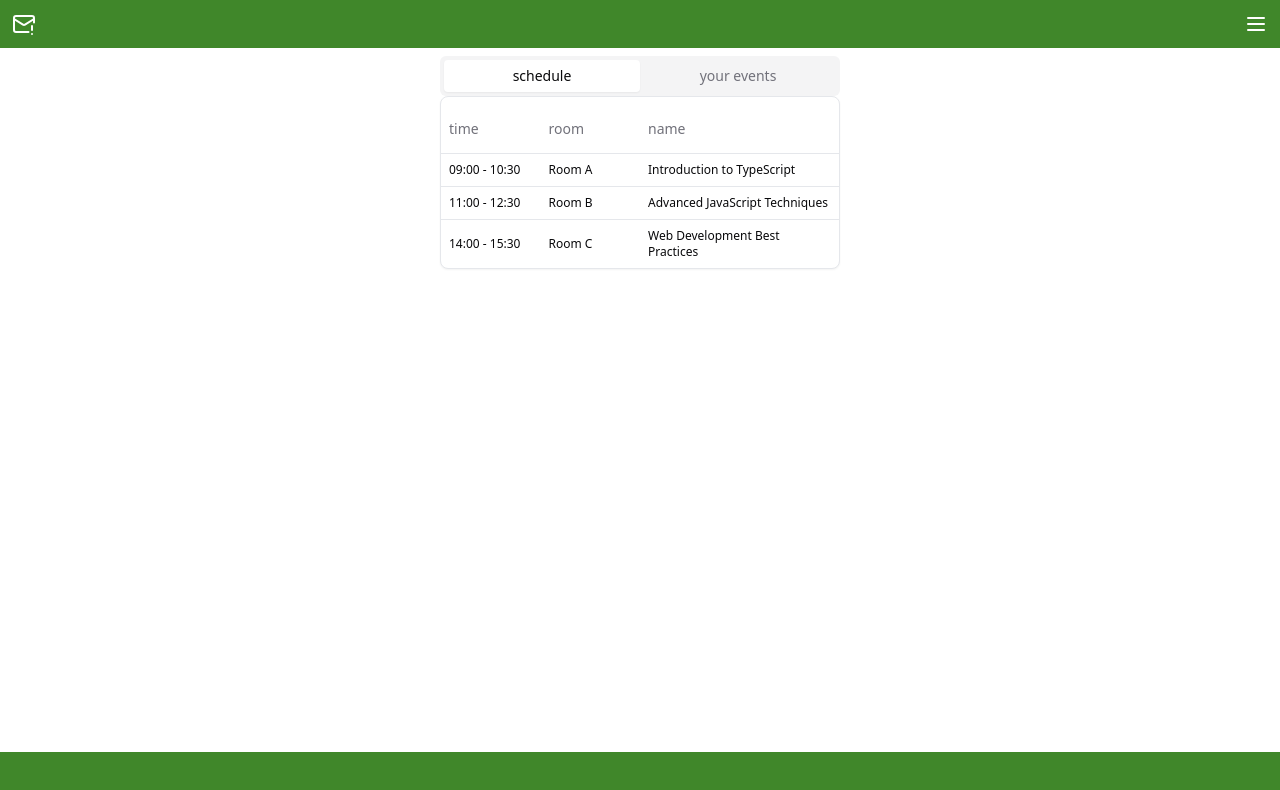
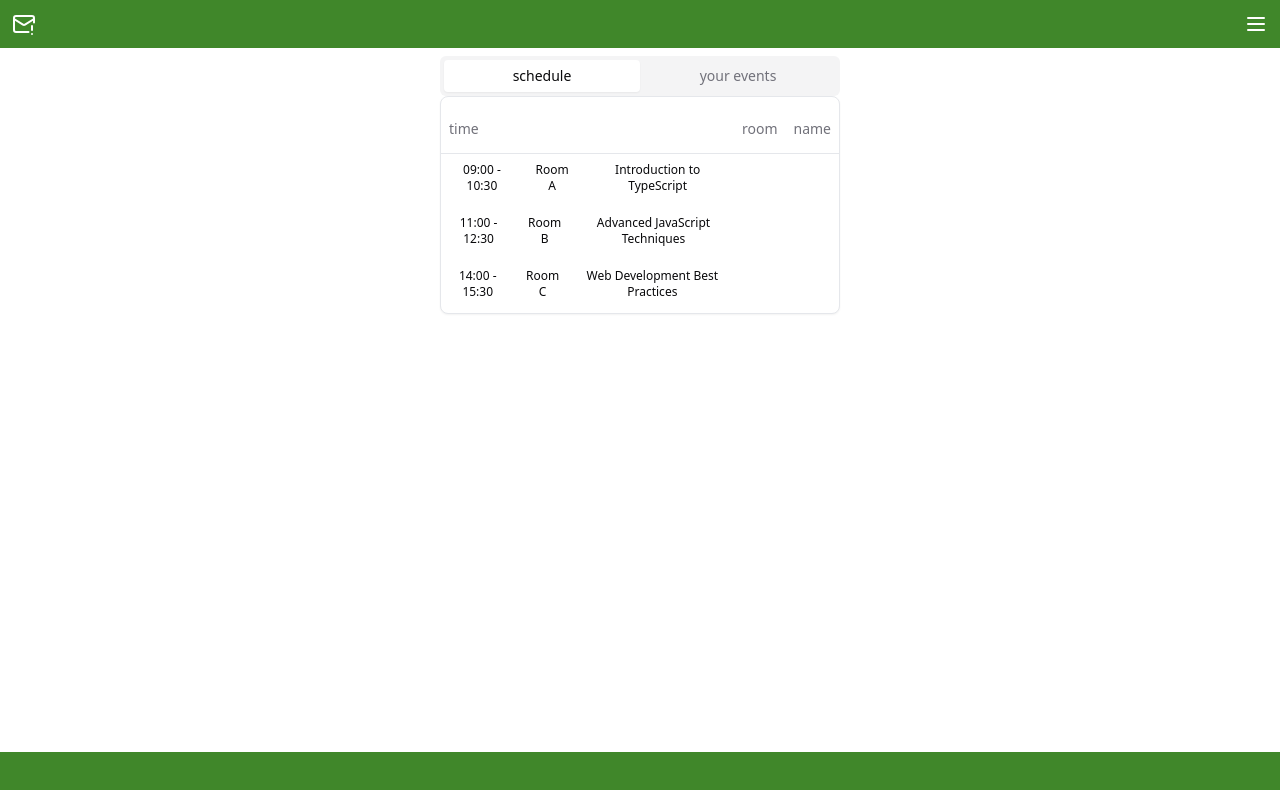
Before and after one commit to jakub-lesniewski/conf-handler-client, a React (Vite) app: page /conference in a window 1280 px wide. Shown: the top 790 px of the page. Built offline with nearby package versions, Linux system fonts and the light colour scheme.

Commit message:
initial setup

```diff
--- /dev/null
+++ b/src/components/ui/dialog.tsx
@@ -0,0 +1,120 @@
+import * as React from "react"
+import * as DialogPrimitive from "@radix-ui/react-dialog"
+import { X } from "lucide-react"
+
+import { cn } from "@/lib/utils"
+
+const Dialog = DialogPrimitive.Root
+
+const DialogTrigger = DialogPrimitive.Trigger
+
+const DialogPortal = DialogPrimitive.Portal
+
+const DialogClose = DialogPrimitive.Close
+
+const DialogOverlay = React.forwardRef<
+  React.ElementRef<typeof DialogPrimitive.Overlay>,
+  React.ComponentPropsWithoutRef<typeof DialogPrimitive.Overlay>
+>(({ className, ...props }, ref) => (
+  <DialogPrimitive.Overlay
+    ref={ref}
+    className={cn(
+      "fixed inset-0 z-50 bg-black/80  data-[state=open]:animate-in data-[state=closed]:animate-out data-[state=closed]:fade-out-0 data-[state=open]:fade-in-0",
+      className
+    )}
+    {...props}
+  />
+))
+DialogOverlay.displayName = DialogPrimitive.Overlay.displayName
+
+const DialogContent = React.forwardRef<
+  React.ElementRef<typeof DialogPrimitive.Content>,
+  React.ComponentPropsWithoutRef<typeof DialogPrimitive.Content>
+>(({ className, children, ...props }, ref) => (
+  <DialogPortal>
+    <DialogOverlay />
+    <DialogPrimitive.Content
+      ref={ref}
+      className={cn(
+        "fixed left-[50%] top-[50%] z-50 grid w-full max-w-lg translate-x-[-50%] translate-y-[-50%] gap-4 border bg-background p-6 shadow-lg duration-200 data-[state=open]:animate-in data-[state=closed]:animate-out data-[state=closed]:fade-out-0 data-[state=open]:fade-in-0 data-[state=closed]:zoom-out-95 data-[state=open]:zoom-in-95 data-[state=closed]:slide-out-to-left-1/2 data-[state=closed]:slide-out-to-top-[48%] data-[state=open]:slide-in-from-left-1/2 data-[state=open]:slide-in-from-top-[48%] sm:rounded-lg",
+        className
+      )}
+      {...props}
+    >
+      {children}
+      <DialogPrimitive.Close className="absolute right-4 top-4 rounded-sm opacity-70 ring-offset-background transition-opacity hover:opacity-100 focus:outline-none focus:ring-2 focus:ring-ring focus:ring-offset-2 disabled:pointer-events-none data-[state=open]:bg-accent data-[state=open]:text-muted-foreground">
+        <X className="h-4 w-4" />
+        <span className="sr-only">Close</span>
+      </DialogPrimitive.Close>
+    </DialogPrimitive.Content>
+  </DialogPortal>
+))
+DialogContent.displayName = DialogPrimitive.Content.displayName
+
+const DialogHeader = ({
+  className,
+  ...props
+}: React.HTMLAttributes<HTMLDivElement>) => (
+  <div
+    className={cn(
+      "flex flex-col space-y-1.5 text-center sm:text-left",
+      className
+    )}
+    {...props}
+  />
+)
+DialogHeader.displayName = "DialogHeader"
+
+const DialogFooter = ({
+  className,
+  ...props
+}: React.HTMLAttributes<HTMLDivElement>) => (
+  <div
+    className={cn(
+      "flex flex-col-reverse sm:flex-row sm:justify-end sm:space-x-2",
+      className
+    )}
+    {...props}
+  />
+)
+DialogFooter.displayName = "DialogFooter"
+
+const DialogTitle = React.forwardRef<
+  React.ElementRef<typeof DialogPrimitive.Title>,
+  React.ComponentPropsWithoutRef<typeof DialogPrimitive.Title>
+>(({ className, ...props }, ref) => (
+  <DialogPrimitive.Title
+    ref={ref}
+    className={cn(
+      "text-lg font-semibold leading-none tracking-tight",
+      className
+    )}
+    {...props}
+  />
+))
+DialogTitle.displayName = DialogPrimitive.Title.displayName
+
+const DialogDescription = React.forwardRef<
+  React.ElementRef<typeof DialogPrimitive.Description>,
+  React.ComponentPropsWithoutRef<typeof DialogPrimitive.Description>
+>(({ className, ...props }, ref) => (
+  <DialogPrimitive.Description
+    ref={ref}
+    className={cn("text-sm text-muted-foreground", className)}
+    {...props}
+  />
+))
+DialogDescription.displayName = DialogPrimitive.Description.displayName
+
+export {
+  Dialog,
+  DialogPortal,
+  DialogOverlay,
+  DialogClose,
+  DialogTrigger,
+  DialogContent,
+  DialogHeader,
+  DialogFooter,
+  DialogTitle,
+  DialogDescription,
+}
--- a/src/pages/(logged-in)/conference/conference.tsx
+++ b/src/pages/(logged-in)/conference/conference.tsx
@@ -1,6 +1,15 @@
 import { Card } from "@/components/ui/card";
 import { Tabs, TabsContent, TabsList, TabsTrigger } from "@/components/ui/tabs";
 import { Table, TableBody, TableCell, TableHead, TableHeader, TableRow } from "@/components/ui/table";
+import {
+  Dialog,
+  DialogContent,
+  DialogDescription,
+  DialogHeader,
+  DialogTitle,
+  DialogTrigger,
+} from "@/components/ui/dialog";
+
 import { Session } from "./session";
 import { Event } from "./event";
 
@@ -71,16 +80,18 @@
       </TabsList>
       <Card>
         <TabsContent value="schedule">
-          <Table className="table-fixed">
+          <Table className="">
             <TableHeader>
               <TableRow>
-                <TableHead className="w-1/4">time</TableHead>
-                <TableHead className="w-1/4">room</TableHead>
-                <TableHead className="w-1/2">name</TableHead>
+                <TableHead>time</TableHead>
+                <TableHead>room</TableHead>
+                <TableHead>name</TableHead>
               </TableRow>
             </TableHeader>
             <TableBody>
               {sessions.map((session) => (
+                <Dialog>
+                  <DialogTrigger>
                     <TableRow key={session.id} className="cursor-pointer ">
                       <TableCell className="text-xs">
                         {session.timeStart} - {session.timeEnd}
@@ -88,6 +99,14 @@
                       <TableCell className="text-xs">{session.room}</TableCell>
                       <TableCell className="text-xs">{session.name}</TableCell>
                     </TableRow>
+                  </DialogTrigger>
+                  <DialogContent>
+                    <DialogHeader>
+                      <DialogTitle>I'm a dialog modal window</DialogTitle>
+                      <DialogDescription>I'm evil and I displaced table layout</DialogDescription>
+                    </DialogHeader>
+                  </DialogContent>
+                </Dialog>
               ))}
             </TableBody>
           </Table>
--- a/src/pages/(logged-in)/conference/session.ts
+++ b/src/pages/(logged-in)/conference/session.ts
@@ -1,11 +1,3 @@
-export type Event = {
-  id: string;
-  timeStart: string;
-  timeEnd: string;
-  name: string;
-  type: string;
-};
-
 export type Session = {
   id: string;
   timeStart: string;
@@ -14,52 +6,3 @@
   name: string;
   events: Event[];
 };
-
-export const sessions: Session[] = [
-  {
-    id: "1",
-    timeStart: "9:00",
-    timeEnd: "12:00",
-    room: "Main Hall",
-    name: "Opening Keynote",
-    events: [
-      {
-        id: "1",
-        timeStart: "9:00",
-        timeEnd: "10:00",
-        name: "Welcome Address",
-        type: "Keynote",
-      },
-      {
-        id: "2",
-        timeStart: "10:00",
-        timeEnd: "12:00",
-        name: "Keynote Speaker",
-        type: "Keynote",
-      },
-    ],
-  },
-  {
-    id: "2",
-    timeStart: "10:30",
-    timeEnd: "12:00",
-    room: "Room A",
-    name: "Technical Sessions",
-    events: [
-      {
-        id: "3",
-        timeStart: "10:30",
-        timeEnd: "11:15",
-        name: "React Best Practices",
-        type: "Technical",
-      },
-      {
-        id: "4",
-        timeStart: "11:15",
-        timeEnd: "12:00",
-        name: "State Management in Redux",
-        type: "Technical",
-      },
-    ],
-  },
-];
```
Lines whose indentation alone changed are shown as unchanged.
